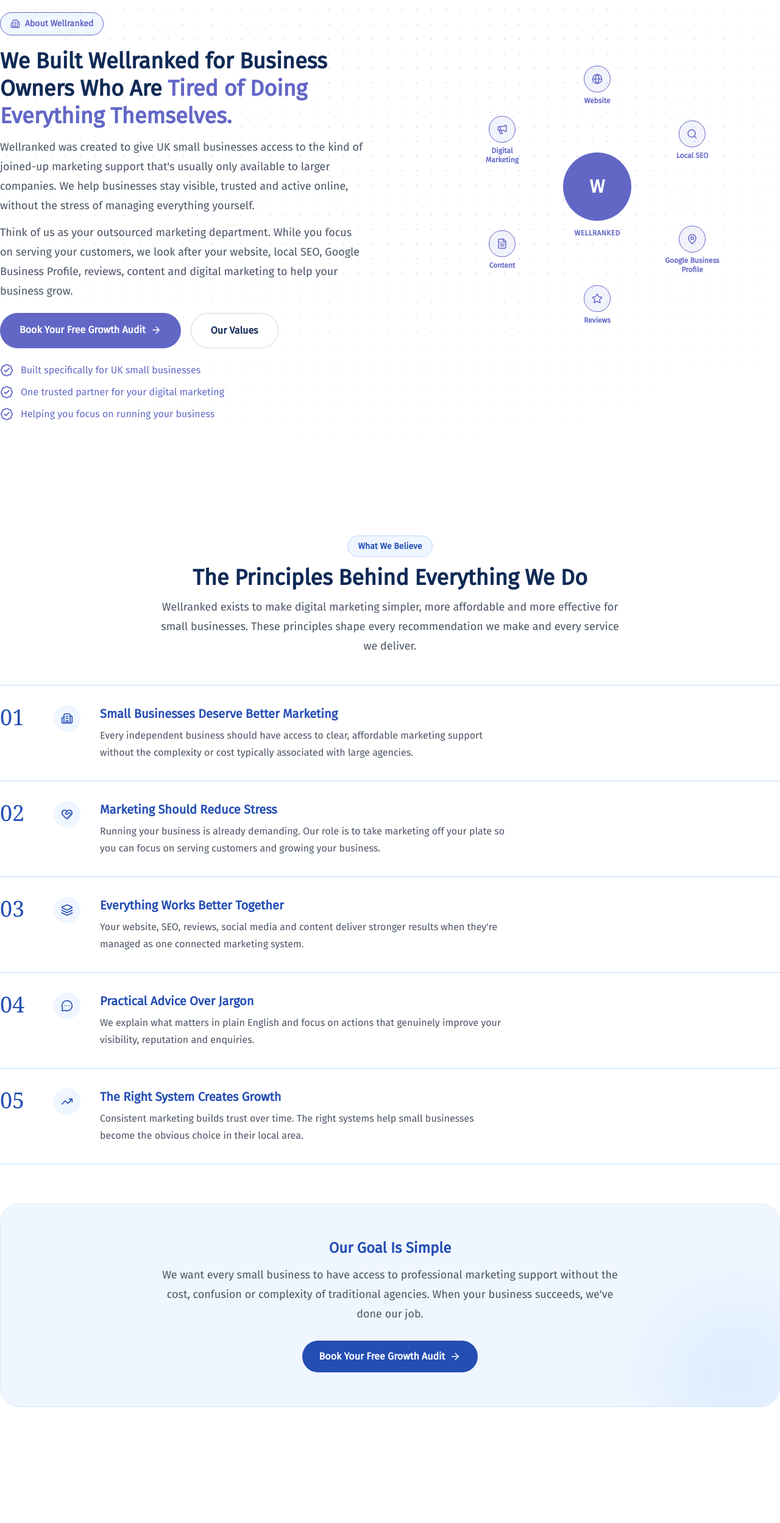
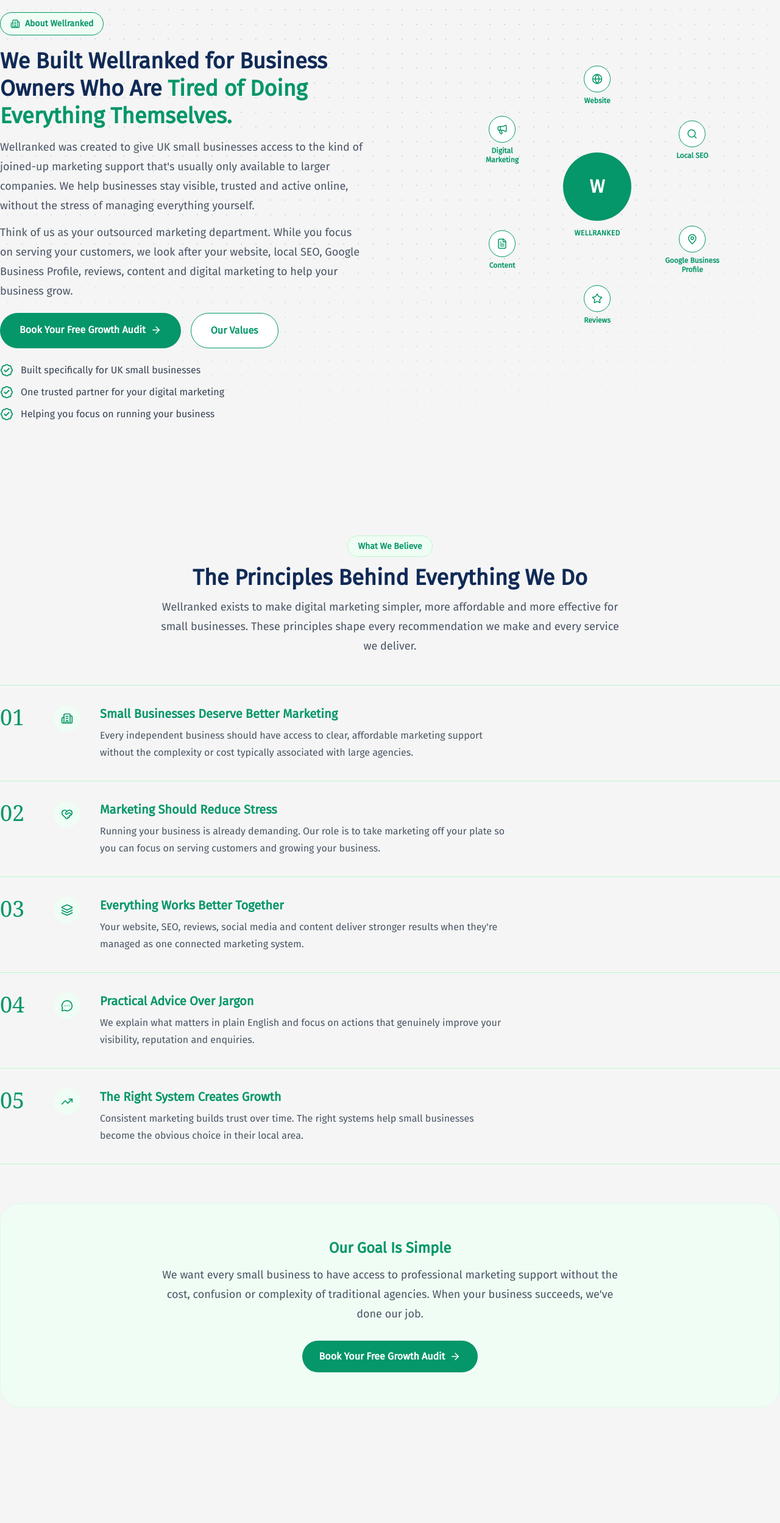
Before and after one commit to alimuhammeddev/wellranked, a Next.js app: page /about in a window 1280 px wide. Shown: the part 140-2637 px from the top of the page at 61% size. Built offline with nearby package versions, Linux system fonts and the light colour scheme.

Commit message:
worked on about section

```diff
--- a/app/about/component/AboutHero.tsx
+++ b/app/about/component/AboutHero.tsx
@@ -38,23 +38,9 @@
   },
 ] as const;
 
-const colors = ["#244EB3", "#7C3AED", "#059669", "#EA580C", "#DC2626"];
-
 export default function AboutHero() {
-  const [colorIndex, setColorIndex] = useState(0);
-
-  useEffect(() => {
-    const interval = setInterval(() => {
-      setColorIndex((prev) => (prev + 1) % colors.length);
-    }, 2500);
-
-    return () => clearInterval(interval);
-  }, []);
-
-  const currentColor = colors[colorIndex];
-
   return (
-    <section className="relative overflow-hidden">
+    <section className="relative overflow-hidden bg-[#f5f5f5]">
       {/* Dot grid background */}
       <div
         aria-hidden
@@ -73,26 +59,20 @@
       <div className="relative mx-auto grid max-w-7xl items-start gap-10 px-5 pb-24 pt-40 lg:grid-cols-2 lg:gap-20 lg:px-0">
         {/* Left */}
         <div>
-          <motion.span
-            animate={{
-              borderColor: currentColor,
-              color: currentColor,
-            }}
-            transition={{ duration: 0.8 }}
-            className="inline-flex items-center gap-2 rounded-full border bg-blue-50 px-4 py-2 text-sm font-semibold"
+          <span
+            className="inline-flex items-center gap-2 rounded-full border border-[#059669] text-[#059669] bg-green-50 px-4 py-2 text-sm font-semibold"
           >
             <Building2 size={16} />
             About Wellranked
-          </motion.span>
+          </span>
 
           <h1 className="mt-5 text-2xl font-extrabold leading-tight text-[#102A56] lg:text-4xl md:text-3xl">
             We Built Wellranked for Business Owners Who Are{" "}
-            <motion.span
-              animate={{ color: currentColor }}
-              transition={{ duration: 0.8 }}
+            <span
+              className="text-[#059669]"
             >
               Tired of Doing Everything Themselves.
-            </motion.span>
+            </span>
           </h1>
 
           <p className="mt-3 max-w-2xl md:text-lg leading-8 text-gray-600">
@@ -111,10 +91,8 @@
 
           {/* Buttons */}
           <div className="mt-5 flex flex-col gap-4 sm:flex-row">
-            <motion.div
-              animate={{ backgroundColor: currentColor }}
-              transition={{ duration: 0.8 }}
-              className="rounded-full"
+            <div
+              className="rounded-full bg-[#059669]"
             >
               <Link
                 href="/growth-audit"
@@ -123,11 +101,11 @@
                 Book Your Free Growth Audit
                 <ArrowRight size={18} />
               </Link>
-            </motion.div>
+            </div>
 
             <Link
               href="#our-values"
-              className="rounded-full border border-gray-300 bg-white px-8 py-4 text-center font-semibold text-[#102A56] transition hover:border-[#244EB3] hover:text-[#244EB3]"
+              className="rounded-full border border-[#059669] bg-white px-8 py-4 text-center font-semibold text-[#059669] transition"
             >
               Our Values
             </Link>
@@ -141,19 +119,16 @@
               "Helping you focus on running your business",
             ].map((item) => (
               <div key={item} className="flex items-center gap-3">
-                <motion.div
-                  animate={{ color: currentColor }}
-                  transition={{ duration: 0.8 }}
+                <div
+                  className="text-[#059669]"
                 >
                   <BadgeCheck size={22} />
-                </motion.div>
-                <motion.span
+                </div>
+                <span
                   className="text-gray-700"
-                  animate={{ color: currentColor }}
-                  transition={{ duration: 0.8 }}
                 >
                   {item}
-                </motion.span>
+                </span>
               </div>
             ))}
           </div>
@@ -165,21 +140,17 @@
             {/* Center Circle*/}
             <div className="absolute left-1/2 top-1/2 z-10 flex -translate-x-1/2 -translate-y-1/2 flex-col items-center">
               <div className="relative h-24 w-24 lg:h-28 lg:w-28">
-                <motion.div
-                  animate={{ backgroundColor: currentColor }}
-                  transition={{ duration: 0.8 }}
-                  className="relative flex h-full w-full items-center justify-center rounded-full text-3xl font-extrabold text-white"
+                <div
+                  className="relative flex h-full w-full bg-[#059669] items-center justify-center rounded-full text-3xl font-extrabold text-white"
                 >
                   W
-                </motion.div>
+                </div>
               </div>
-              <motion.span
-                animate={{ color: currentColor }}
-                transition={{ duration: 0.8 }}
-                className="mt-3 text-xs font-bold uppercase tracking-wide"
+              <span
+                className="mt-3 text-xs text-[#059669] font-bold uppercase tracking-wide"
               >
                 Wellranked
-              </motion.span>
+              </span>
             </div>
 
             {/* Cards */}
@@ -217,24 +188,16 @@
                     ease: "easeOut",
                   }}
                 >
-                  <motion.div
-                    animate={{
-                      color: currentColor,
-                      borderColor: currentColor,
-                      backgroundColor: `${currentColor}15`,
-                    }}
-                    transition={{ duration: 0.8 }}
-                    className="flex h-11 w-11 items-center justify-center rounded-full border bg-white"
+                  <div
+                    className="flex h-11 w-11 items-center text-[#059669] justify-center rounded-full border border-[#059669] bg-white"
                   >
                     <Icon size={18} />
-                  </motion.div>
-                  <motion.span
-                    animate={{ color: currentColor }}
-                    transition={{ duration: 0.8 }}
-                    className="max-w-23 text-center text-xs font-semibold leading-tight"
+                  </div>
+                  <span
+                    className="max-w-23 text-center text-[#059669] text-xs font-semibold leading-tight"
                   >
                     {n.label}
-                  </motion.span>
+                  </span>
                 </motion.div>
               );
             })}
--- a/app/about/component/AboutValues.tsx
+++ b/app/about/component/AboutValues.tsx
@@ -46,7 +46,7 @@
 
 export default function AboutValues() {
   return (
-    <section id="our-values" className="bg-white md:py-24">
+    <section id="our-values" className="bg-[#f5f5f5] md:py-24 py-16">
       <div className="mx-auto max-w-7xl px-5 lg:px-0">
         {/* Heading */}
         <motion.div
@@ -71,7 +71,7 @@
             ease: "easeOut",
           }}
         >
-          <span className="rounded-full border border-blue-200 bg-blue-50 px-4 py-2 text-sm font-semibold text-[#244EB3]">
+          <span className="rounded-full border border-green-200 bg-green-50 px-4 py-2 text-sm font-semibold text-[#059669]">
             What We Believe
           </span>
 
@@ -87,11 +87,11 @@
         </motion.div>
 
         {/* Beliefs */}
-        <div className="mt-12 border-b border-blue-200">
+        <div className="mt-12 border-b border-green-200">
           {beliefs.map(( { title, description, icon: Icon }, i) => (
             <motion.div
               key={title}
-              className="group grid gap-4 border-t border-blue-200 py-8 transition-all duration-300 sm:grid-cols-[3.5rem_2.75rem_1fr] sm:items-start sm:gap-8"
+              className="group grid gap-4 border-t border-green-200 py-8 transition-all duration-300 sm:grid-cols-[3.5rem_2.75rem_1fr] sm:items-start sm:gap-8"
               initial={{
                 opacity: 0,
                 y: 40,
@@ -112,16 +112,16 @@
                 ease: "easeOut",
               }}
             >
-              <span className="font-serif text-2xl font-medium text-[#244EB3] lg:text-4xl md:text-3xl">
+              <span className="font-serif text-2xl font-medium text-[#059669] lg:text-4xl md:text-3xl">
                 {String(i + 1).padStart(2, "0")}
               </span>
 
-              <div className="flex h-11 w-11 flex-none items-center justify-center rounded-full bg-blue-50 text-[#244EB3]">
+              <div className="flex h-11 w-11 flex-none items-center justify-center rounded-full bg-green-50 text-[#059669]">
                 <Icon size={20} />
               </div>
 
               <div>
-                <h1 className="text-lg font-bold text-[#244EB3] md:text-xl">
+                <h1 className="text-lg font-bold text-[#059669] md:text-xl">
                   {title}
                 </h1>
 
@@ -135,7 +135,7 @@
 
         {/* Bottom CTA */}
         <motion.div
-          className="relative mt-16 overflow-hidden rounded-4xl border border-blue-100 bg-blue-50 p-6 text-center md:p-14"
+          className="relative mt-16 overflow-hidden rounded-4xl border border-green-100 bg-green-50 p-6 text-center md:p-14"
           initial={{
             opacity: 0,
             y: 40,
@@ -156,13 +156,9 @@
             ease: "easeOut",
           }}
         >
-          <div
-            aria-hidden
-            className="pointer-events-none absolute -bottom-16 -right-10 h-56 w-56 rounded-full bg-blue-200/40 blur-3xl"
-          />
 
           <div className="relative">
-            <h1 className="text-xl font-bold text-[#244EB3] sm:text-2xl">
+            <h1 className="text-xl font-bold text-[#059669] sm:text-2xl">
               Our Goal Is Simple
             </h1>
 
@@ -175,7 +171,7 @@
 
             <Link
               href="/growth-audit"
-              className="mt-7 inline-flex items-center gap-2 rounded-full bg-[#244EB3] px-7 py-3.5 font-semibold text-white"
+              className="mt-7 inline-flex items-center gap-2 rounded-full bg-[#059669] px-7 py-3.5 font-semibold text-white"
             >
               Book Your Free Growth Audit
               <ArrowRight size={18} />
--- a/app/components/CTA.tsx
+++ b/app/components/CTA.tsx
@@ -8,7 +8,7 @@
   return (
     <section className="relative overflow-hidden py-28">
       {/* Background */}
-      <div className="absolute inset-0 bg-[#059669]/95 md:mt-0 mt-20" />
+      <div className="absolute inset-0 bg-[#059669]/95" />
 
       {/* Wellranked Watermark */}
       <div className="absolute inset-0 flex items-center justify-center pointer-events-none overflow-hidden">
--- a/app/components/Footer.tsx
+++ b/app/components/Footer.tsx
@@ -13,7 +13,7 @@
 
 export default function Footer() {
   return (
-    <footer className="bg-white z-20">
+    <footer className="bg-[#f5f5f5] z-20">
       <div className="mx-auto max-w-7xl md:px-0 px-5 py-12">
         {/* Top */}
 
--- a/app/components/Packages.tsx
+++ b/app/components/Packages.tsx
@@ -55,7 +55,7 @@
 
 export default function PackagesPreview() {
   return (
-    <section className="bg-[#f5f5f5] md:py-20 py-10">
+    <section className="bg-white md:py-20 py-10">
       <div className="mx-auto max-w-7xl lg:px-0 md:px-5 px-5">
 
         {/* Heading */}
--- a/app/components/Trust.tsx
+++ b/app/components/Trust.tsx
@@ -45,7 +45,7 @@
 
 export default function TrustSection() {
   return (
-    <section className="bg-[#f5f5f5] lg:py-24 md:py-10">
+    <section className="bg-[#f5f5f5] lg:py-24 md:py-10 py-16">
       <div className="mx-auto max-w-7xl lg:px-0 md:px-5 px-5">
         <div className="grid items-center md:gap-16 gap-10 lg:grid-cols-2">
           {/* Left */}
--- a/app/industries/components/IndustriesGrid.tsx
+++ b/app/industries/components/IndustriesGrid.tsx
@@ -126,7 +126,7 @@
     <section
       ref={sectionRef}
       id="industries"
-      className="md:py-24 py-16 bg-[#f5f5f5] md:mb-0 mb-20"
+      className="md:py-24 py-16 bg-[#f5f5f5]"
     >
       {/* Header */}
       <motion.div
--- a/app/package-section/components/PackageBreakdown.tsx
+++ b/app/package-section/components/PackageBreakdown.tsx
@@ -69,7 +69,7 @@
 
 export default function PackageBreakdown() {
   return (
-    <section className="md:py-24 bg-white">
+    <section className="md:py-24 bg-[#f5f5f5]">
       <div className="max-w-7xl mx-auto lg:px-0 px-5">
         <motion.div
           className="text-center max-w-3xl mx-auto mb-10"
--- a/app/package-section/components/PricingCards.tsx
+++ b/app/package-section/components/PricingCards.tsx
@@ -76,7 +76,7 @@
 
 export default function PricingCards() {
   return (
-    <section id="pricing" className="md:py-24 bg-[#f5f5f5] md:mb-0 mb-20">
+    <section id="pricing" className="md:py-24 bg-[#f5f5f5] py-20">
       <div className="max-w-7xl mx-auto lg:px-0 md:px-5 px-5">
         <motion.div
           className="text-center max-w-3xl mx-auto md:mb-16 mb-5"
--- a/app/package-section/components/PricingNote.tsx
+++ b/app/package-section/components/PricingNote.tsx
@@ -48,7 +48,7 @@
 
 export default function PricingNote() {
   return (
-    <section className="bg-[#F8FAFC] py-24">
+    <section className="bg-[#f5f5f5] py-24">
       <div className="mx-auto max-w-7xl lg:px-0 px-5">
         {/* Heading */}
 
--- a/app/services-section/components/ServicesGrid.tsx
+++ b/app/services-section/components/ServicesGrid.tsx
@@ -137,7 +137,7 @@
 
 export default function ServicesGrid() {
   return (
-    <section id="services" className="relative overflow-hidden bg-white">
+    <section id="services" className="relative overflow-hidden bg-[#f5f5f5]">
       <div className="relative mx-auto max-w-7xl px-5 lg:px-0 md:mt-20 mt-10">
         {/* Heading */}
         <motion.div
```
Also changed, not shown: app/about/component/FAQ.tsx (+13 -16 lines).
